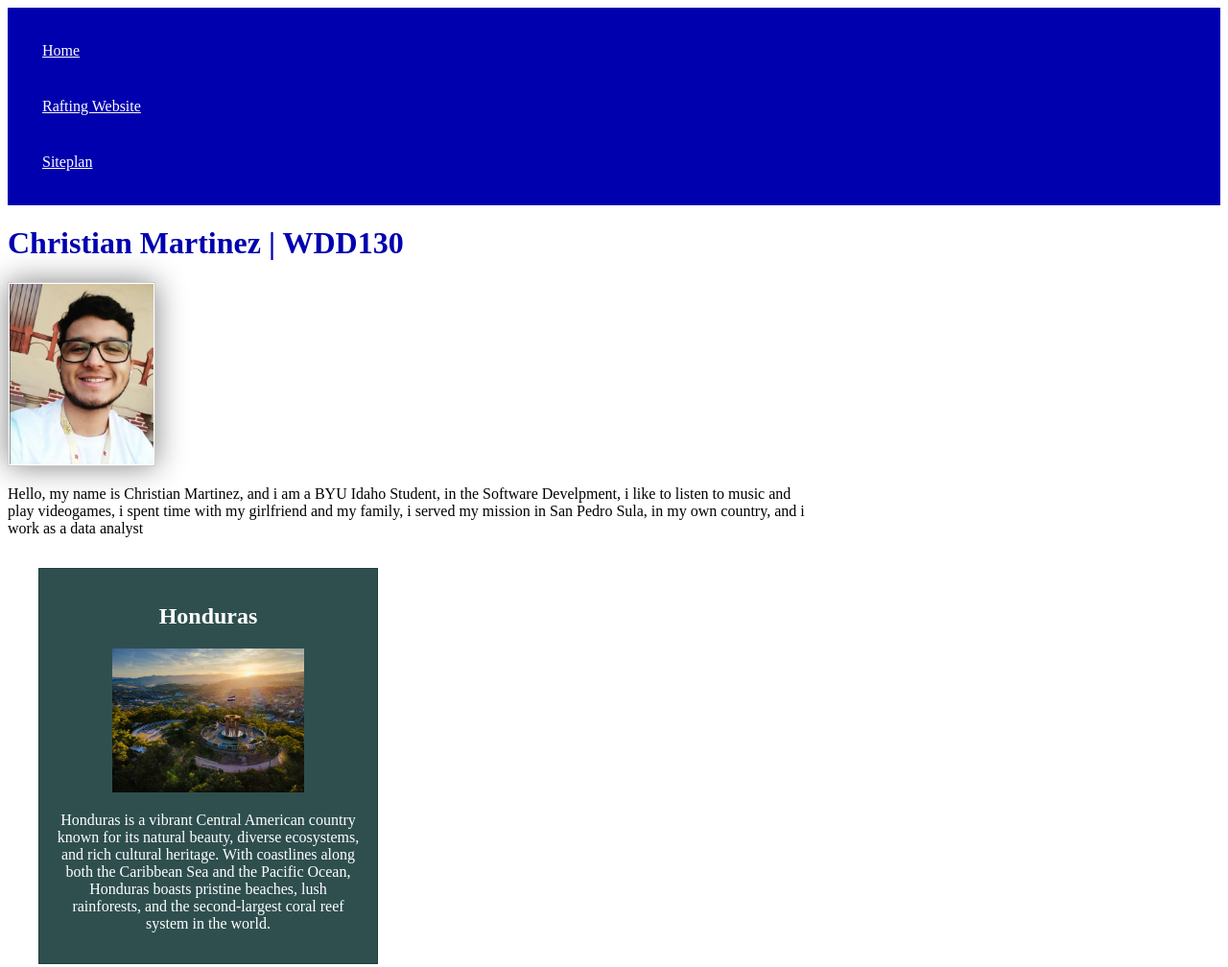
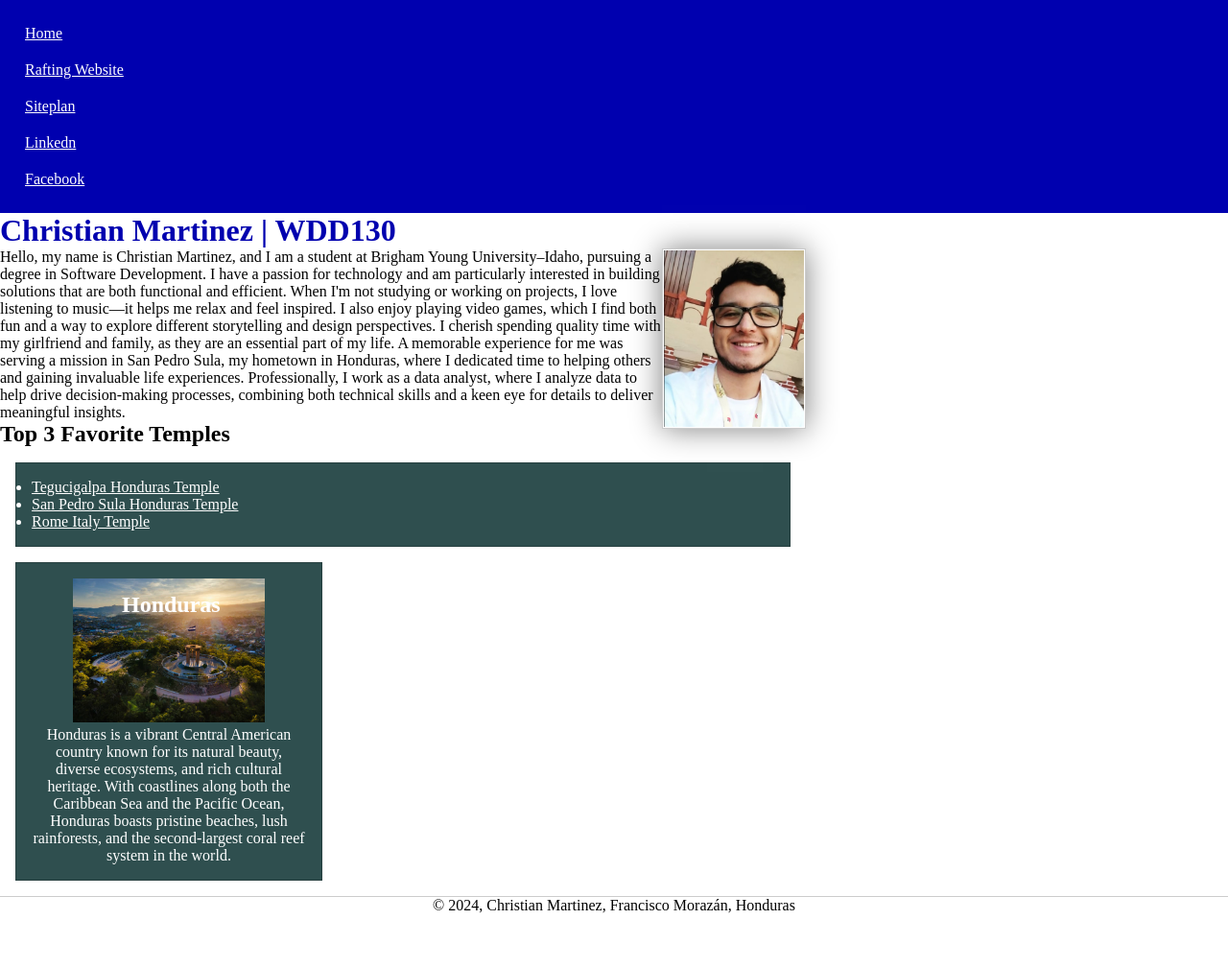
Before and after one commit to cmart1109/wdd130, a plain HTML site: page index.html in a window 1280 px wide. Shown: the top 1008 px of the page at 96% size. After the commit the page ends 953 px from the top, so only its background shows below. Drawn offline with Linux system fonts and the light colour scheme.

Commit message:
enhancement2

```diff
--- a/index.html
+++ b/index.html
@@ -14,14 +14,30 @@
             <a href="#">Home</a>
             <a href="wwr/">Rafting Website</a>
             <a href="wwd">Siteplan</a>
+            <a href="https://www.linkedin.com/in/ch-martinez2002/">Linkedn</a>
+            <a href="https://www.facebook.com/christianandre.martinez?locale=es_LA">Facebook</a>
+
         </nav>
     </header>
     <main>
         <h1>Christian Martinez | WDD130</h1>
         <img src="images/photo.jpg" alt="Christian Martinez" width="200">
-        <p>Hello, my name is Christian Martinez, and i am a BYU Idaho Student, in the Software Develpment, i like to listen to music and play videogames, i spent time with my girlfriend and my family, i served my mission in San Pedro Sula, in my own country, and i work as a data analyst</p>
+        <p>Hello, my name is Christian Martinez, and I am a student at Brigham Young University–Idaho, pursuing a degree in Software Development. I have a passion for technology and am particularly interested in building solutions that are both functional and efficient. When I'm not studying or working on projects, I love listening to music—it helps me relax and feel inspired. I also enjoy playing video games, which I find both fun and a way to explore different storytelling and design perspectives. I cherish spending quality time with my girlfriend and family, as they are an essential part of my life. A memorable experience for me was serving a mission in San Pedro Sula, my hometown in Honduras, where I dedicated time to helping others and gaining invaluable life experiences. Professionally, I work as a data analyst, where I analyze data to help drive decision-making processes, combining both technical skills and a keen eye for details to deliver meaningful insights.</p>
+
+        <h2>Top 3 Favorite Temples</h2>
+        <ul class="box">
+            <li>
+                <a href="https://www.churchofjesuschrist.org/temples/details/tegucigalpa-honduras-temple?lang=eng" target="_blank">Tegucigalpa Honduras Temple</a>
+            </li>
+            <li>
+                <a href="https://www.churchofjesuschrist.org/temples/details/san-pedro-sula-honduras-temple?lang=eng" target="_blank">San Pedro Sula Honduras Temple</a>
+            </li>
+            <li>
+                <a href="https://www.churchofjesuschrist.org/temples/details/rome-italy-temple?lang=eng" target="_blank">Rome Italy Temple</a>
+            </li>
+        </ul>
     </main>
-    <aside>
+    <aside class="box">
         <h2>Honduras</h2>
         <img src="images/honduras.jpg" alt="Honduras's flag" width="200">
         <p>Honduras is a vibrant Central American country known for its natural beauty, diverse ecosystems, and rich cultural heritage. With coastlines along both the Caribbean Sea and the Pacific Ocean, Honduras boasts pristine beaches, lush rainforests, and the second-largest coral reef system in the world.</p>
@@ -30,4 +46,5 @@
         <p>&copy; 2024, Christian Martinez, Francisco Morazán, Honduras</p>
     </footer>
 </body>
+<!--13/11/2024-->
 </html>
--- a/styles/styles.css
+++ b/styles/styles.css
@@ -1,3 +1,20 @@
+* {
+    margin: 0;
+    padding: 0;
+    box-sizing: border-box;
+}
+
+/*Class Selectors */
+
+.box {
+    margin: 1rem;
+    border: var(--border);
+    padding: 1rem;
+    background-color: darkslategrey;
+    color: var(--white-font);
+}
+
+
 :root {
     --theme-color: #0000AF;
     --border: 1px solid rgba(0, 0, 0, 0.2);
@@ -13,7 +30,7 @@ nav {
 nav a {
     color: var(--white-font);
     display: block;
-    padding: 20px;
+    padding: 10px;
 }
 
 h1 {
@@ -26,6 +43,7 @@ main img {
     border: var(--border);
     padding: 1px;
     box-shadow: 0 0 30px gray;
+    float: right;
 }
 
 p {
@@ -38,12 +56,8 @@ main {
 
 aside {
     width: 20rem;
-    margin: 2rem;
-    border: var(--border);
-    padding: var(--default-padding);
-    background-color:darkslategrey;
-    color: var(--white-font);
     text-align: center;
+    position: relative;
 
 }
 
@@ -52,8 +66,17 @@ aside img {
     height: auto;
 }
 
+aside h2 {
+    position: absolute;
+    top: 30px;
+    left: 110px;
+}
 footer {
     margin-top: 10px;
     border-top: var(--border);
     text-align: center;
 }
+
+a {
+    color: #FFFFFF;
+}
```
